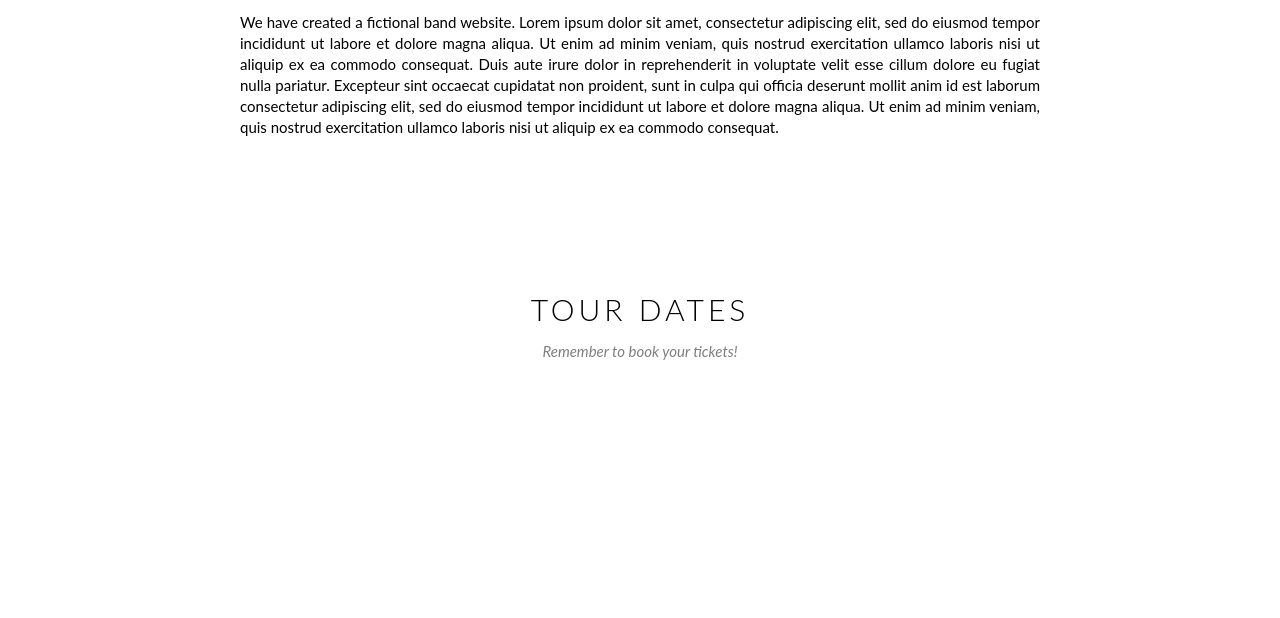
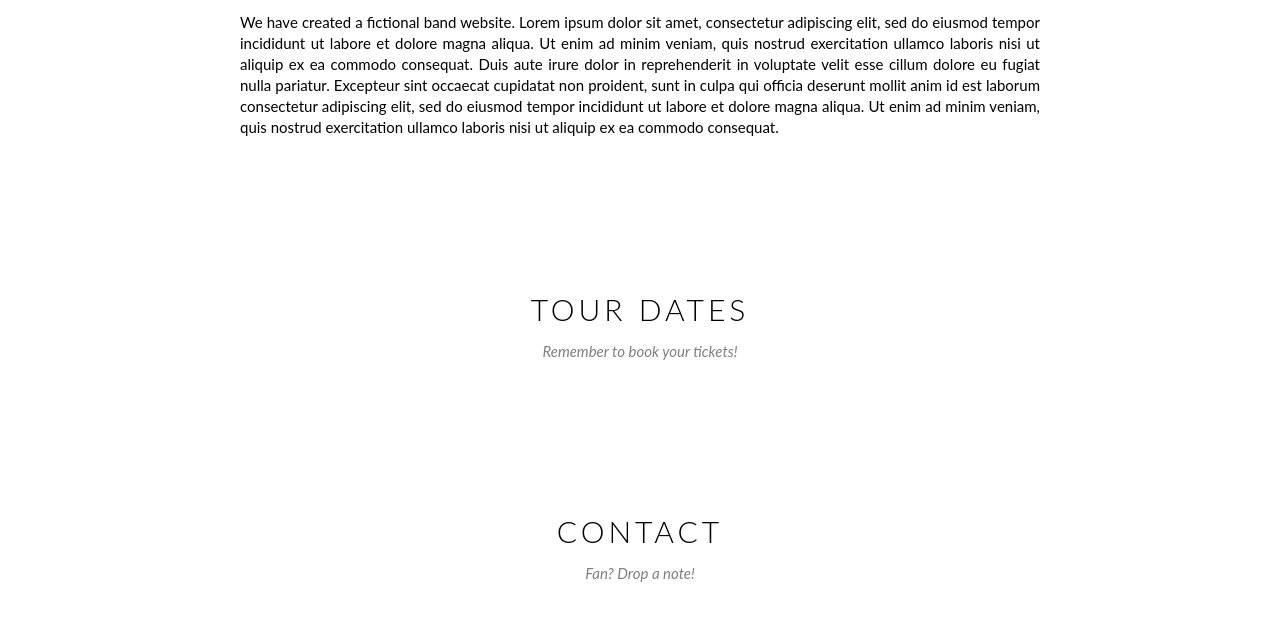
Before and after one commit to duythinh26/W3schools_The_Band, a plain HTML site: page index.html in a window 1280 px wide. Shown: the part 832-1450 px from the top of the page. Drawn offline with Linux system fonts and the light colour scheme.

Commit message:
Add contact section

```diff
--- a/index.html
+++ b/index.html
@@ -70,6 +70,12 @@
                 <p class="section-sub-heading">Remember to book your tickets!</p>
             </div>
             <!-- End tour section -->
+            <!-- Start contact section -->
+            <div class="content-section">
+                <h2 class="heading-section">CONTACT</h2>
+                <p class="section-sub-heading">Fan? Drop a note!</p>
+            </div>
+            <!-- End contact section -->
         </div>
         <!-- End content -->
         <div id="footer">
```
